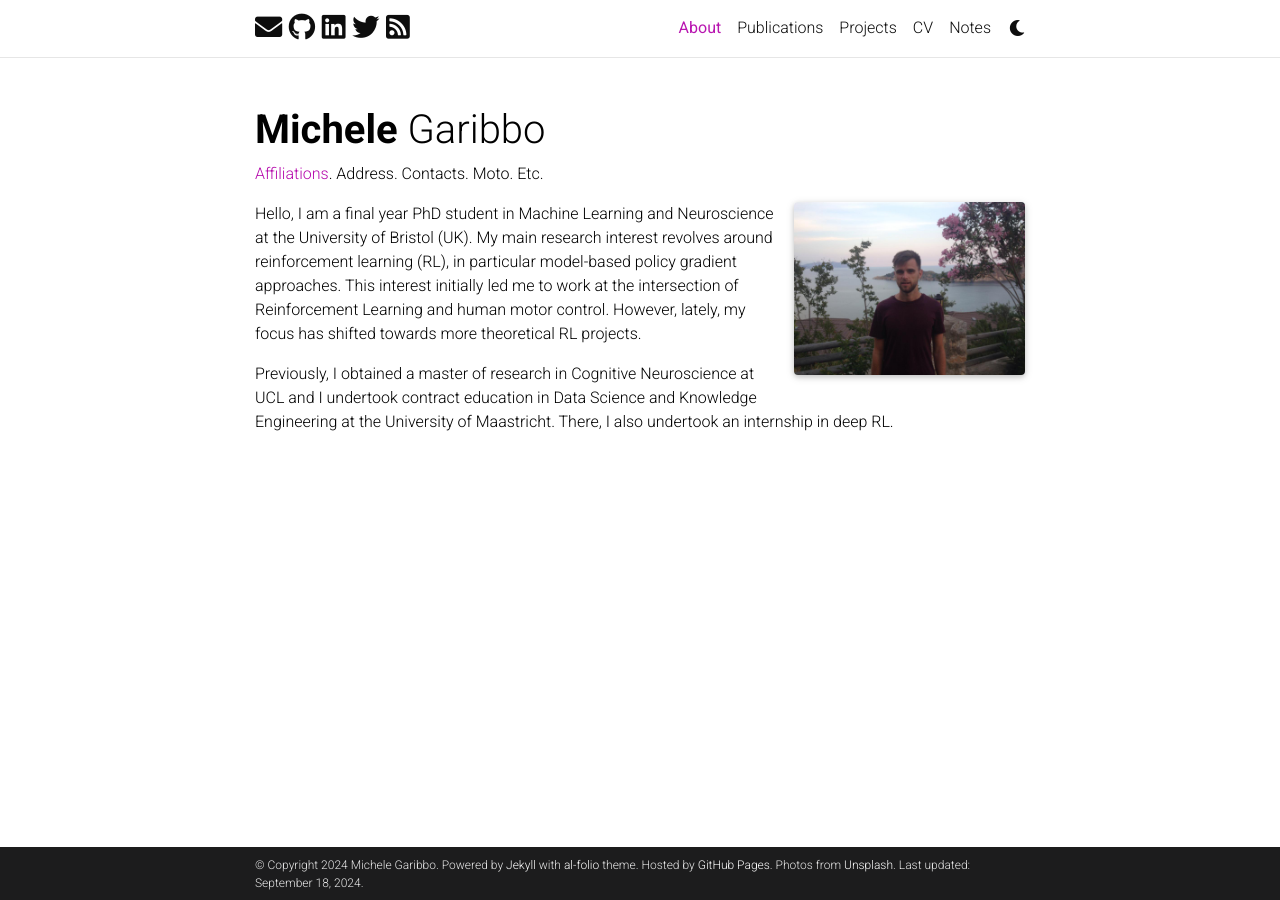
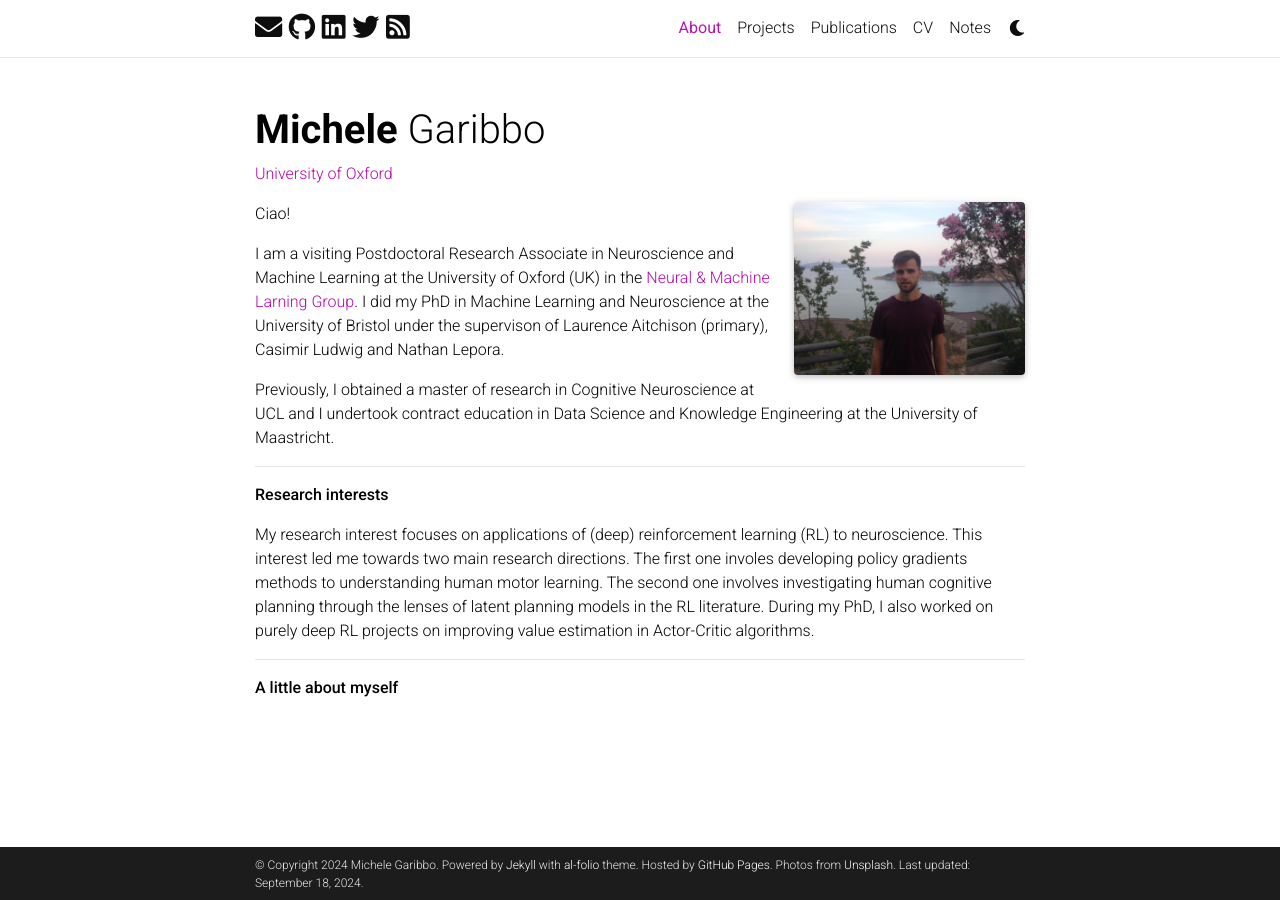
Before and after one commit to michele1993/michele1993.github.io, a Jekyll site: the page built from _pages/about.md, in a window 1280 px wide. Built offline with Jekyll 4.4.1, drawn with Linux system fonts in a browser that asks for light colours; comment, search, counter and statistics services are not loaded; a style sheet for code colours, icons or effects is not loaded.

Commit message:
updated about file

```diff
--- a/_pages/about.md
+++ b/_pages/about.md
@@ -2,7 +2,7 @@
 layout: about
 title: About
 permalink: /
-subtitle: <a href='#'>Affiliations</a>. Address. Contacts. Moto. Etc.
+subtitle: <a href='https://www.dpag.ox.ac.uk/team/michele-garibbo'>University of Oxford</a>
 
 profile:
   align: right
@@ -14,7 +14,23 @@
 social: false  # includes social icons at the bottom of the page
 ---
 
-Hello,
-I am a final year PhD student in Machine Learning and Neuroscience at the University of Bristol (UK). My main research interest revolves around reinforcement learning (RL), in particular model-based policy gradient approaches. This interest initially led me to work at the intersection of Reinforcement Learning and human motor control. However, lately, my focus has shifted towards more theoretical RL projects.
+Ciao!
 
-Previously, I obtained a master of research in Cognitive Neuroscience at UCL and I undertook contract education in Data Science and Knowledge Engineering at the University of Maastricht. There, I also undertook an internship in deep RL.
+I am a visiting Postdoctoral Research Associate in Neuroscience and Machine Learning at the University of Oxford (UK) in the <a href='https://neuralml.github.io'>Neural & Machine Larning Group</a>.
+I did my PhD in Machine Learning and Neuroscience at the University of Bristol under the supervison of Laurence Aitchison (primary), Casimir Ludwig and Nathan Lepora.
+
+Previously, I obtained a master of research in Cognitive Neuroscience at UCL and I undertook contract education in Data Science and Knowledge Engineering at the University of Maastricht.
+
+-------------
+
+**Research interests**
+
+My research interest focuses on applications of (deep) reinforcement learning (RL) to neuroscience.
+This interest led me towards two main research directions.
+The first one involes developing policy gradients methods to understanding human motor learning.
+The second one involves investigating human cognitive planning through the lenses of latent planning models in the RL literature.
+During my PhD, I also worked on purely deep RL projects on improving value estimation in Actor-Critic algorithms.
+
+------------
+
+**A little about myself**
```
Also changed, not shown: _data/cv.yml (+10 -0 lines), _pages/cv.md (+2 -2 lines), _pages/projects.md (+1 -1 lines), _pages/publications.md (+1 -1 lines), _projects/1_project.md (+1 -0 lines).
